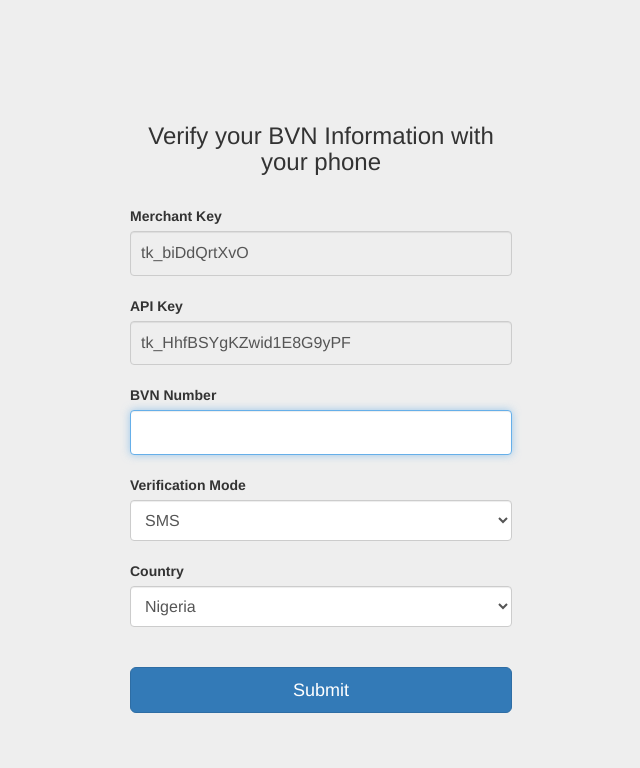
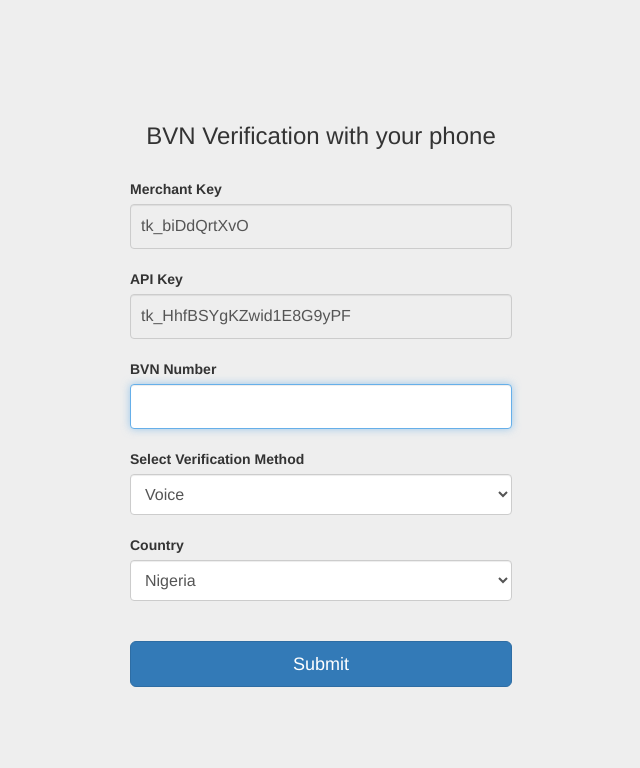
Before and after one commit to abiodunajibike/bvn_verifier_app, a Django app: page /bvn/verify in a window 1280 px wide. Shown: the top 768 px of the page, without its empty margins (319-959 px from the left). After the commit the page ends 687 px from the top, so only its background shows below. Run offline with Django 3.2, Linux system fonts and the light colour scheme; some libraries are stand-ins or nearby versions.

Commit message:
bug fixes

```diff
--- a/bvn/templates/bvn/verify_bvn.html
+++ b/bvn/templates/bvn/verify_bvn.html
@@ -9,10 +9,12 @@
 <form class="form-signin" method="POST" action="" id="enter_bvn">
 {% csrf_token %}
 
-    <h3 class="form-signin-heading text-center">Verify your BVN Information with your phone</h3>
+    <h3 class="form-signin-heading text-center">BVN Verification with your phone</h3>
 
     {% for msg in messages %}
-      <h5 class="form-signin-heading text-center text-danger">{{ msg }}</h5>
+    <div class="alert alert-danger">
+      <h5 class="text-center">{{ msg }}</h5>
+    </div>
     {% endfor %}
 
     <div class="row-fluid">
@@ -31,10 +33,10 @@
     </div>
 
     <div class="row-fluid">
-        <label>Verification Mode</label>
+        <label>Select Verification Method</label>
         <select name="verifyUsing" id="id_verifyUsing" class="form-control">
+            <option value="Voice">Voice</option>
             <option value="SMS">SMS</option>
-            <option value="Voice">Voice</option>
         </select>
     </div>
 
--- a/bvn/views.py
+++ b/bvn/views.py
@@ -107,9 +107,9 @@ def validation_result(request):
 
         context.update({'data': validate_json['data']})
 
-        '''Clear saved values from session'''
-        keys_list = ['api_key', 'merchant_key', 'verifyUsing', 'country', 'transactionReference', 'bvn']
-        clear_values_from_session(request, keys_list)
+        # '''Clear saved values from session'''
+        # keys_list = ['api_key', 'merchant_key', 'verifyUsing', 'country', 'transactionReference', 'bvn']
+        # clear_values_from_session(request, keys_list)
 
     return render(request, 'bvn/bvn_verification_result.html', context)
 
```
Also changed, not shown: bvn/templates/bvn/bvn_verification_result.html (+13 -4 lines), bvn/templates/bvn/enter_otp_for_bvn.html (+7 -3 lines), bvn_verifier_db.sqlite3.
